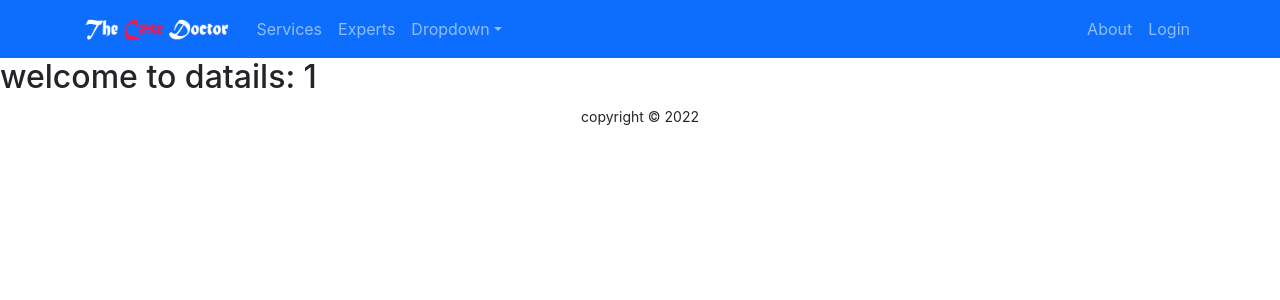
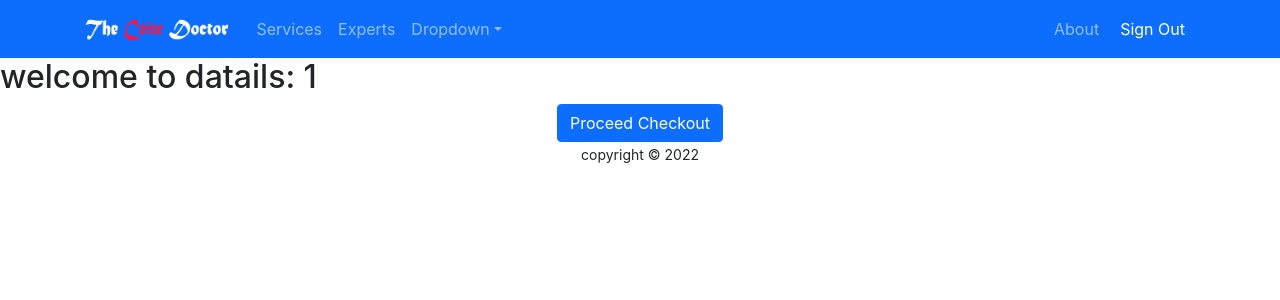
Before and after one commit to AbuZobayed/genius-car-services, a React (Create React App) app: page /service/1 in a window 1280 px wide. Shown: the top 300 px of the page. Built offline with nearby package versions, Linux system fonts and the light colour scheme; no server answers; sample sign-in values are in the browser's storage.

Commit message:
reupdate

```diff
--- a/src/App.js
+++ b/src/App.js
@@ -2,9 +2,11 @@
 import { Route, Routes } from 'react-router-dom';
 import './App.css';
 import About from './Pages/About/About';
+import Checkout from './Pages/Checkout/Checkout/Checkout';
 import Home from './Pages/Home/Home/Home';
 import Login from './Pages/Login/Login/Login';
 import Register from './Pages/Login/Register/Register';
+import RequireAuth from './Pages/Login/RequireAuth/RequireAuth';
 import ServiceDetail from './Pages/ServiceDetail/ServiceDetail';
 import Footer from './Pages/Shared/Footer/Footer';
 import Header from './Pages/Shared/Header/Header';
@@ -21,6 +23,11 @@ function App() {
         <Route path='/about' element={<About></About>}></Route>
         <Route path='/login' element={<Login></Login>}></Route>
         <Route path='/register' element={<Register></Register>}></Route>
+        <Route path='/checkout' element={
+          <RequireAuth>
+            <Checkout></Checkout>
+          </RequireAuth>
+        }></Route>
         <Route path='*' element={<NotFound></NotFound>}></Route>
       </Routes>
       <Footer></Footer>
--- /dev/null
+++ b/src/Pages/Checkout/Checkout/Checkout.js
@@ -0,0 +1,11 @@
+import React from 'react';
+
+const Checkout = () => {
+    return (
+        <div>
+            <h2>Please CheckOut Your booking</h2>
+        </div>
+    );
+};
+
+export default Checkout;
--- a/src/Pages/Login/Login/Login.js
+++ b/src/Pages/Login/Login/Login.js
@@ -1,14 +1,15 @@
 import React, { useRef } from 'react';
 import { Button, Form } from 'react-bootstrap';
 import { useSignInWithEmailAndPassword } from 'react-firebase-hooks/auth';
-import { Link, useNavigate } from 'react-router-dom';
+import { Link, useLocation, useNavigate } from 'react-router-dom';
 import auth from '../../../firebase.init';
 
 const Login = () => {
     const emailRef = useRef('');
     const passwordRef = useRef('');
     const navigate = useNavigate();
-
+    const location = useLocation();
+    let from = location.state?.from?.pathname || "/";
 
     const [
         signInWithEmailAndPassword,
@@ -20,7 +21,7 @@ const Login = () => {
 
 
       if(user){
-          navigate('/home');
+        navigate(from, { replace: true });
       }
     const handleSubmit = event =>{
         event.preventDefault();
--- a/src/Pages/ServiceDetail/ServiceDetail.js
+++ b/src/Pages/ServiceDetail/ServiceDetail.js
@@ -1,11 +1,16 @@
 import React from 'react';
-import { useParams } from 'react-router-dom';
+import { Link, useParams } from 'react-router-dom';
 
 const ServiceDetail = () => {
     const {serviceId} = useParams()
     return (
         <div>
             <h2>welcome to datails: {serviceId}</h2>
+            <div className='text-center'>
+            <Link to="/checkout">
+                <button className='btn btn-primary'>Proceed Checkout</button>
+            </Link>
+            </div>
         </div>
     );
 };
--- a/src/Pages/Shared/Header/Header.js
+++ b/src/Pages/Shared/Header/Header.js
@@ -1,13 +1,20 @@
+import { signOut } from 'firebase/auth';
 import React from 'react';
 import { Container, Nav, Navbar, NavDropdown } from 'react-bootstrap';
+import { useAuthState } from 'react-firebase-hooks/auth';
 import { Link } from 'react-router-dom';
+import auth from '../../../firebase.init';
 import logo from '../../../images/logo.png'
 
 const Header = () => {
+  const [user] = useAuthState(auth);
+
+  const handleSignOut = ()=>{
+    signOut(auth);
+  }
+
     return (
         <>
-
-
   <Navbar collapseOnSelect expand="lg" sticky='top' bg="primary" variant="dark">
   <Container>
   <Navbar.Brand as={Link} to="/">
@@ -28,9 +35,18 @@ const Header = () => {
     </Nav>
     <Nav>
       <Nav.Link as={Link} to="/about">About</Nav.Link>
-      <Nav.Link as={Link} to="/login">
+      {
+
+        user ?
+            <button className='btn btn-link text-white text-decoration-none' onClick={handleSignOut}>Sign Out</button>
+        :
+
+        <Nav.Link as={Link} to="/login">
         Login
       </Nav.Link>
+
+
+      }
     </Nav>
   </Navbar.Collapse>
   </Container>
```
